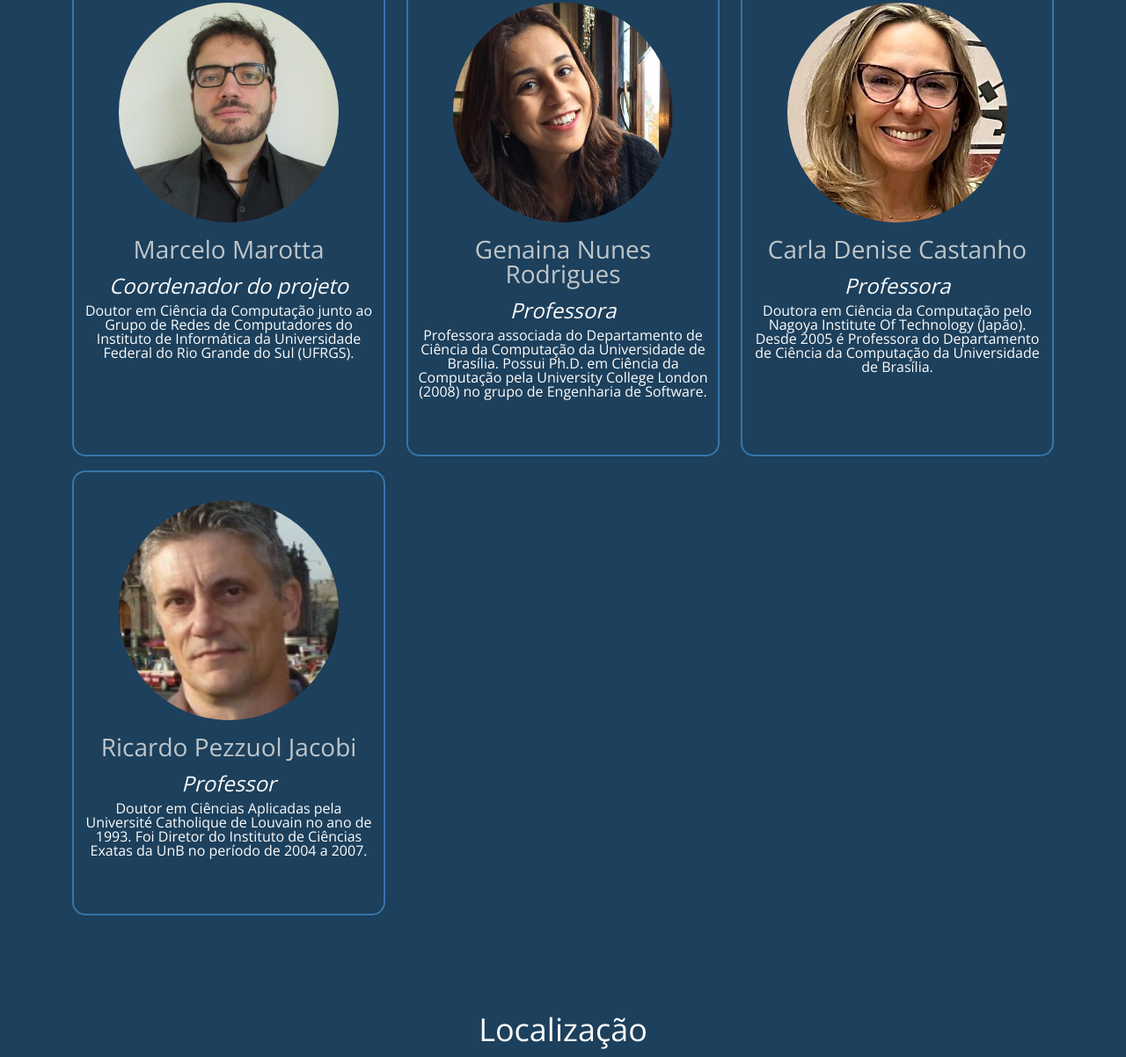
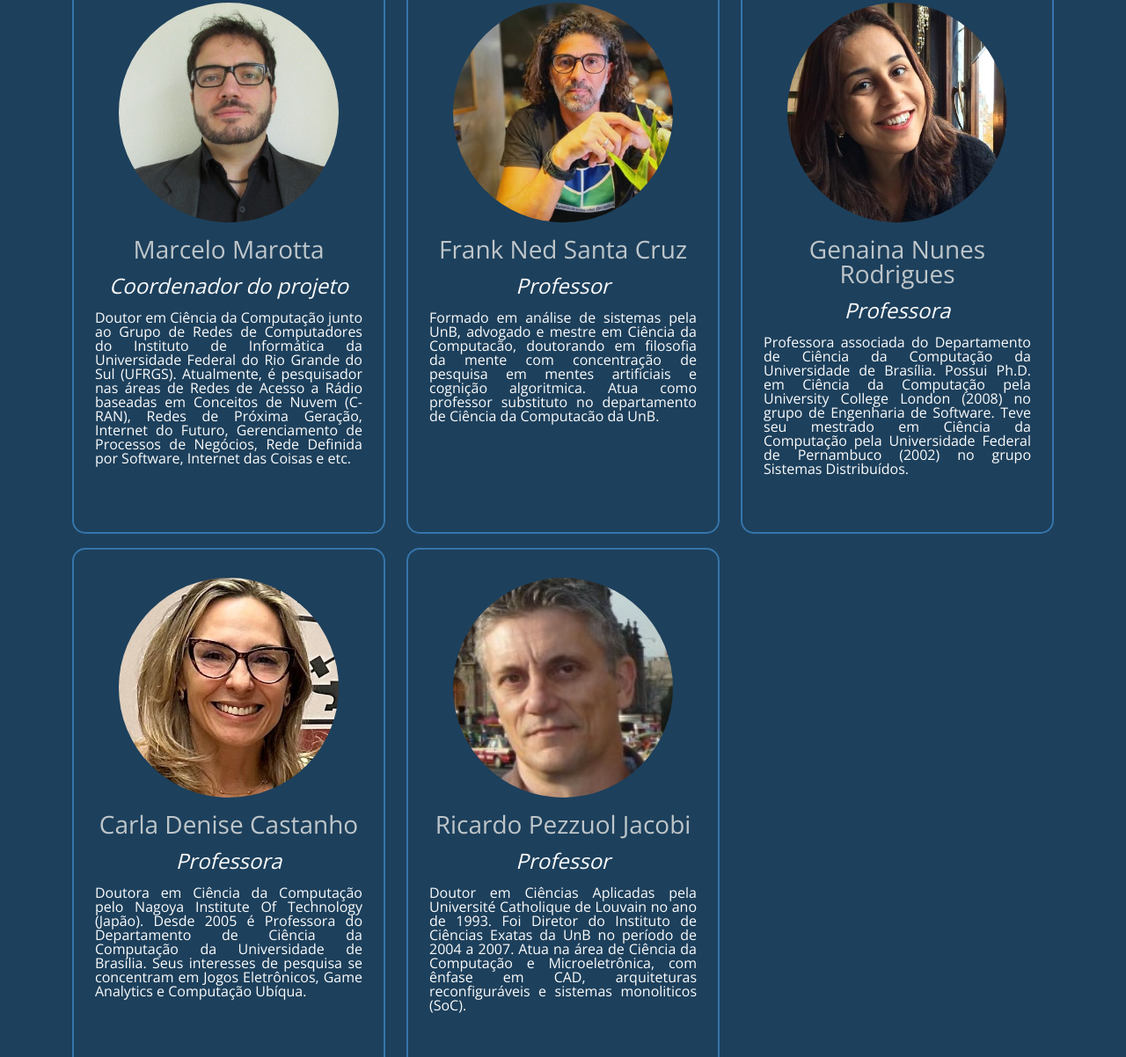
Before and after one commit to welitonbarreto/educode, a plain HTML site: page index.html in a window 1280 px wide. Shown: the part 1327-2529 px from the top of the page at 88% size. Drawn offline with Linux system fonts and the light colour scheme.

Commit message:
adiciona novo professor

```diff
--- a/css/styles.css
+++ b/css/styles.css
@@ -115,7 +115,11 @@ header {
 }
 
 .secao-equipe .card-membro .descricao {
+    margin-top: 8px;
+    padding-left: 16px;
+    padding-right: 16px;
     margin-bottom: 16px;
+    text-align: justify;
 }
 
 
--- a/js/main.js
+++ b/js/main.js
@@ -3,25 +3,31 @@ colaboradoresEquipe = [
         urlFoto: 'assets/professores/foto1.jpg',
         nome: 'Marcelo Marotta',
         funcao: 'Coordenador do projeto',
-        descricao: 'Doutor em Ciência da Computação junto ao Grupo de Redes de Computadores do Instituto de Informática da Universidade Federal do Rio Grande do Sul (UFRGS).'
+        descricao: 'Doutor em Ciência da Computação junto ao Grupo de Redes de Computadores do Instituto de Informática da Universidade Federal do Rio Grande do Sul (UFRGS). Atualmente, é pesquisador nas áreas de Redes de Acesso a Rádio baseadas em Conceitos de Nuvem (C-RAN), Redes de Próxima Geração, Internet do Futuro, Gerenciamento de Processos de Negócios, Rede Definida por Software, Internet das Coisas e etc.'
+    },
+    {
+        urlFoto: 'assets/professores/foto5.jpg',
+        nome: 'Frank Ned Santa Cruz',
+        funcao: 'Professor',
+        descricao: 'Formado em análise de sistemas pela UnB, advogado e mestre em Ciência da Computacão, doutorando em filosofia da mente com concentração de pesquisa em mentes artificiais e cognição algoritmica. Atua como professor substituto no departamento de Ciência da Computacão da UnB.'
     },
     {
         urlFoto: 'assets/professores/foto2.jpg',
         nome: 'Genaina Nunes Rodrigues',
         funcao: 'Professora',
-        descricao: 'Professora associada do Departamento de Ciência da Computação da Universidade de Brasília. Possui Ph.D. em Ciência da Computação pela University College London (2008) no grupo de Engenharia de Software.'
+        descricao: 'Professora associada do Departamento de Ciência da Computação da Universidade de Brasília. Possui Ph.D. em Ciência da Computação pela University College London (2008) no grupo de Engenharia de Software. Teve seu mestrado em Ciência da Computação pela Universidade Federal de Pernambuco (2002) no grupo Sistemas Distribuídos.'
     },
     {
         urlFoto: 'assets/professores/foto3.jpeg',
         nome: 'Carla Denise Castanho',
         funcao: 'Professora',
-        descricao: 'Doutora em Ciência da Computação pelo Nagoya Institute Of Technology (Japão). Desde 2005 é Professora do Departamento de Ciência da Computação da Universidade de Brasília.'
+        descricao: 'Doutora em Ciência da Computação pelo Nagoya Institute Of Technology (Japão). Desde 2005 é Professora do Departamento de Ciência da Computação da Universidade de Brasília.  Seus interesses de pesquisa se concentram em Jogos Eletrônicos, Game Analytics e Computação Ubíqua.'
     },
-        {
+    {
         urlFoto: 'assets/professores/foto4.jpg',
         nome: 'Ricardo Pezzuol Jacobi',
         funcao: 'Professor',
-        descricao: 'Doutor em Ciências Aplicadas pela Université Catholique de Louvain no ano de 1993. Foi Diretor do Instituto de Ciências Exatas da UnB no período de 2004 a 2007.'
+        descricao: 'Doutor em Ciências Aplicadas pela Université Catholique de Louvain no ano de 1993. Foi Diretor do Instituto de Ciências Exatas da UnB no período de 2004 a 2007.  Atua na área de Ciência da Computação e Microeletrônica, com ênfase em CAD, arquiteturas reconfiguráveis e sistemas monoliticos (SoC).'
     }
 ]
 
```
Also changed, not shown: assets/professores/foto5.jpg (added).
